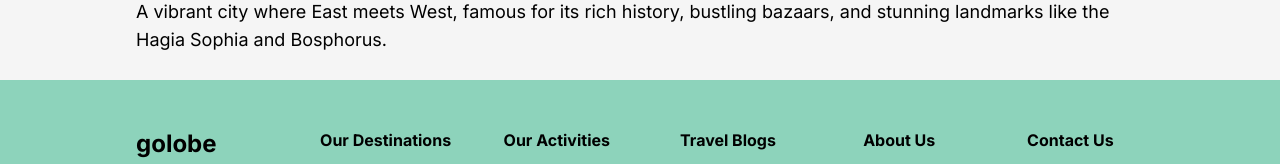
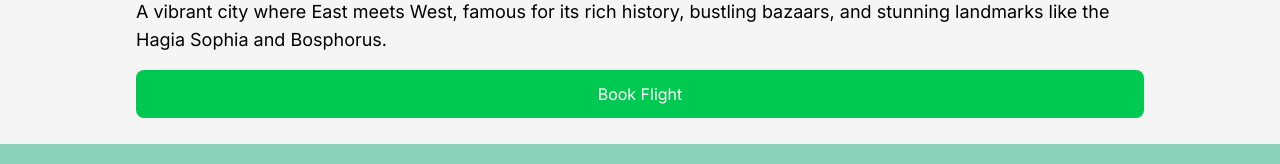
Before and after one commit to Kaydev-cmd/golobe-web-app, a React (Vite) app: page /place/1 in a window 1280 px wide. Shown: the part 874-1038 px from the top of the page. Built offline with nearby package versions, Linux system fonts and the light colour scheme.

Commit message:
feat: add 'Book Flight' button with navigation to FlightListing page

```diff
--- a/src/components/common/PlaceDetail.jsx
+++ b/src/components/common/PlaceDetail.jsx
@@ -1,7 +1,10 @@
 import React, { useState, useEffect } from "react";
 import { useParams } from "react-router-dom";
+import Button from "./Button";
+import { useNavigate } from "react-router-dom";
 
 const PlaceDetail = () => {
+  const navigate = useNavigate();
   const { id } = useParams();
   const [place, setPlace] = useState(null);
   const [loading, setLoading] = useState(true);
@@ -48,6 +51,10 @@ const PlaceDetail = () => {
           </div>
         )}
         <p className="text-lg">{place.summary}</p>
+        <Button
+          title="Book Flight"
+          onClick={() => navigate("/flight-listing")}
+        />
       </div>
     </section>
   );
```
